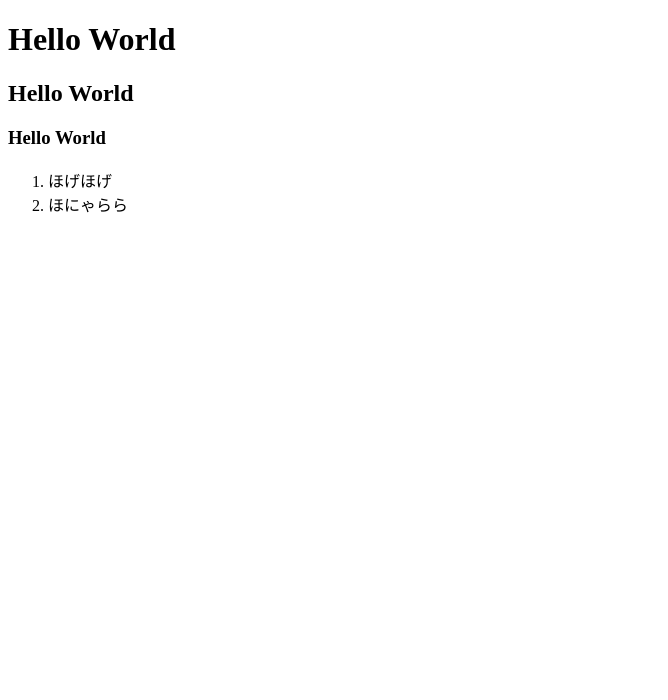
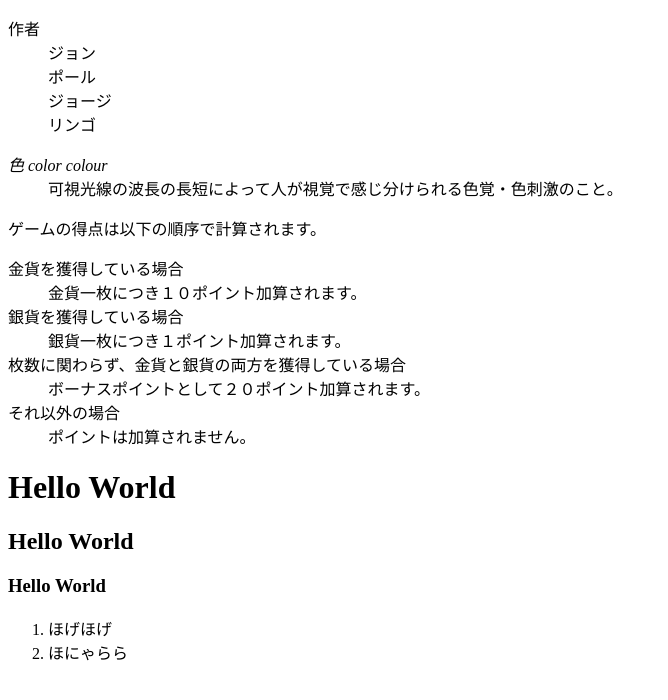
Before and after one commit to ohika1021/zm19258-2021-1, a plain HTML site: page index.html in a window 1280 px wide. Shown: the whole page, without its empty margins (0-668 px from the left). Drawn offline with Linux system fonts and the light colour scheme.

Commit message:
2021/05/11

```diff
--- a/index.html
+++ b/index.html
@@ -6,6 +6,33 @@
 </head>
 <body>
   <!--文字の大きさの練習-->
+  <dl>
+  <dt>作者</dt>
+  <dd>ジョン</dd>
+  <dd>ポール</dd>
+  <dd>ジョージ</dd>
+  <dd>リンゴ</dd>
+  </dl>
+
+  <dl>
+  <dtlang="ja"><dfn>色</dfn></dt>
+  <dtlang="en-US"><dfn>color</dfn></dt>
+  <dtlang="en-GB"><dfn>colour</dfn></dt>
+  <dd>可視光線の波長の長短によって人が視覚で感じ分けられる色覚・色刺激のこと。</dd>
+  </dl>
+  <p>ゲームの得点は以下の順序で計算されます。
+  </p>
+  <dl>
+  <dt>金貨を獲得している場合</dt>
+  <dd>金貨一枚につき１０ポイント加算されます。
+  </dd>
+  <dt>銀貨を獲得している場合</dt>
+  <dd>銀貨一枚につき１ポイント加算されます。</dd>
+  <dt>枚数に関わらず、金貨と銀貨の両方を獲得している場合</dt>
+  <dd>ボーナスポイントとして２０ポイント加算されます。</dd>
+  <dt>それ以外の場合</dt>
+  <dd>ポイントは加算されません。</dd>
+  </dl>
 
 
 
```
